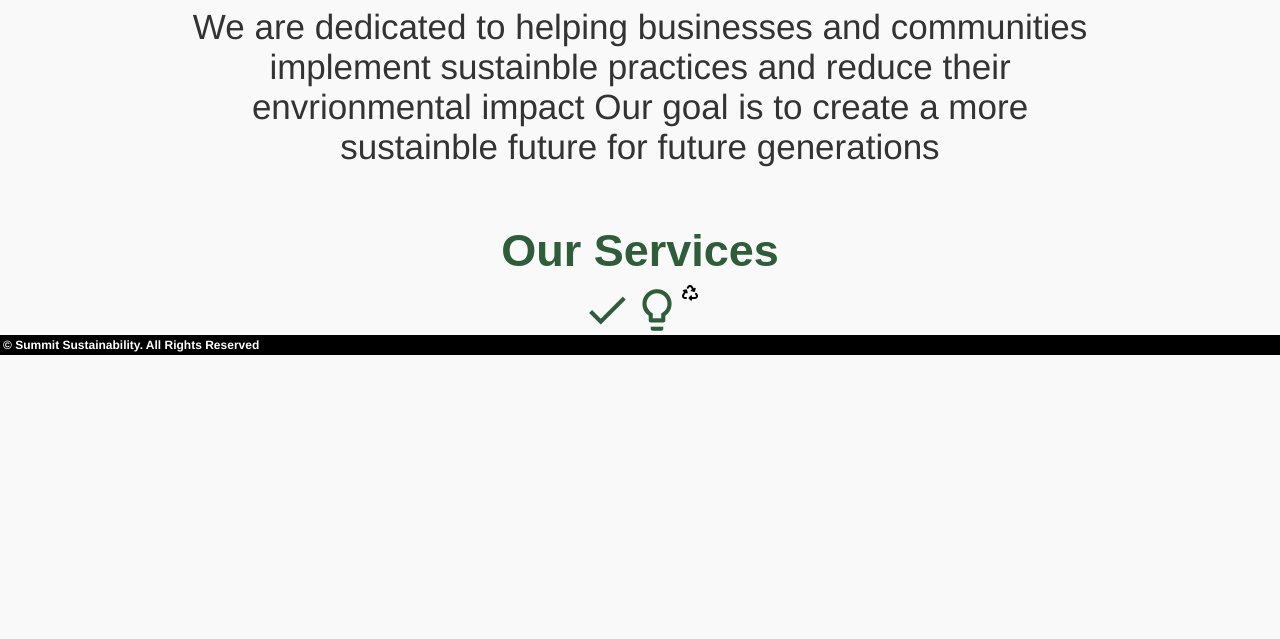
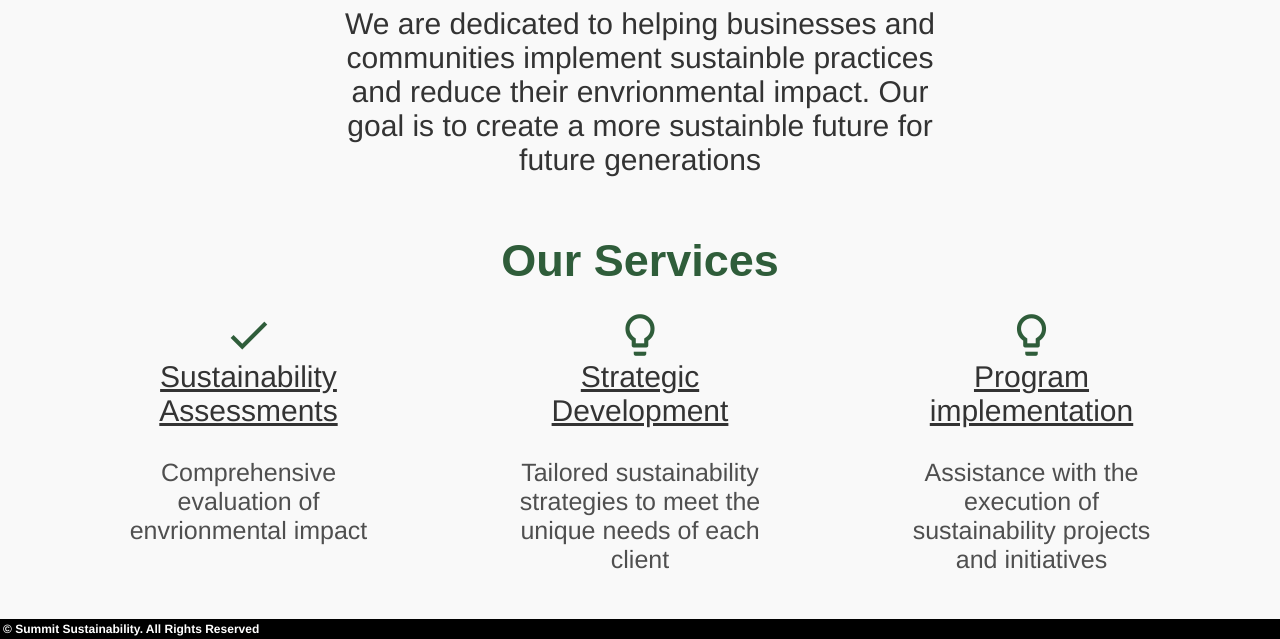
Before and after one commit to summitsustainability/summitsustainability.github.io, a plain HTML site: page index.html in a window 1280 px wide. Shown: the part 721-1360 px from the top of the page. Before the commit the page ends 1076 px from the top, so only its background shows below. Drawn offline with Linux system fonts and the light colour scheme.

Commit message:
added services section

```diff
--- a/index.html
+++ b/index.html
@@ -35,17 +35,34 @@
 
     <div style="display: flex; flex-direction: column; align-items: center;">
         <h1 class="header">Our Mission</h1>
-        <div style="width: 70%;">
-            <h2 class="text">We are dedicated to helping businesses and communities implement sustainble practices and reduce their envrionmental impact
+        <div style="width: 50%;">
+            <h2 class="text">We are dedicated to helping businesses and communities implement sustainble practices and reduce their envrionmental impact.
                 Our goal is to create a more sustainble future for future generations
             </h2>
         </div>
 
         <h1 class="header">Our Services</h1>
-        <div style="display: flex;">
-            <i class="material-icons" style="color: #2F5D3A; font-size: 50px;">check</i>
-            <i class="material-icons" style="color: #2F5D3A; font-size: 50px;">lightbulb_outline</i>
-            <i class='fas fa-recycle'></i>
+        <div class="services">
+
+            <div class="service">
+                <i class="material-icons" style="color: #2F5D3A; font-size: 50px;">check</i>
+                <h2 class="text" style="text-decoration: underline;">Sustainability Assessments</h2>
+                <h2 class="paragraph" style="font-size: 25px;">Comprehensive evaluation of envrionmental impact</h2>
+
+            </div>
+
+            <div class="service">
+                <i class="material-icons" style="color: #2F5D3A; font-size: 50px;">lightbulb_outline</i>
+                <h2 class="text" style="text-decoration: underline;">Strategic Development</h2>
+                <h2 class="paragraph" style="font-size: 25px;">Tailored sustainability strategies to meet the unique needs of each client</h2>
+
+            </div>
+
+            <div class="service">
+                <i class="material-icons" style="color: #2F5D3A; font-size: 50px;">lightbulb_outline</i>
+                <h2 class="text" style="text-decoration: underline;">Program implementation</h2>
+                <h2 class="paragraph" style="font-size: 25px;">Assistance with the execution of sustainability projects and initiatives</h2>
+            </div>
 
         </div>
     </div>
--- a/style.css
+++ b/style.css
@@ -49,6 +49,7 @@ h3{
 
 #big-picture{
     background-image: url(assets/landscape.png);
+    background-attachment: fixed;
     background-size:auto;
     height: 80vh;
     width: 100%;
@@ -122,6 +123,41 @@ h3{
     color: #333333;
     font-weight: 100;
     text-align: center;
-    font-size: 35px;
+    font-size: 30px;
     margin-bottom: 30px;
 }
+
+.paragraph{
+    color: #4f4f4f;
+    font-weight: 100;
+    text-align: center;
+    font-size: 30px;
+    margin-bottom: 30px;
+}
+
+.service{
+    display: flex;
+    flex-direction: column;
+    align-items: center;
+    padding: 15px;
+    transition: 0.3s;
+    width: 20%;
+}
+
+.service:hover{
+    background-color: rgba(192, 190, 190, 0.232);
+    border-radius: 10px;
+    transition: 0.3s;
+}
+
+.services{
+    display: flex;
+    justify-content: space-evenly;
+    width: 100%;
+}
+
+@media (max-width: 700px) {
+    .services{
+        flex-direction: column;
+    }
+}
```
